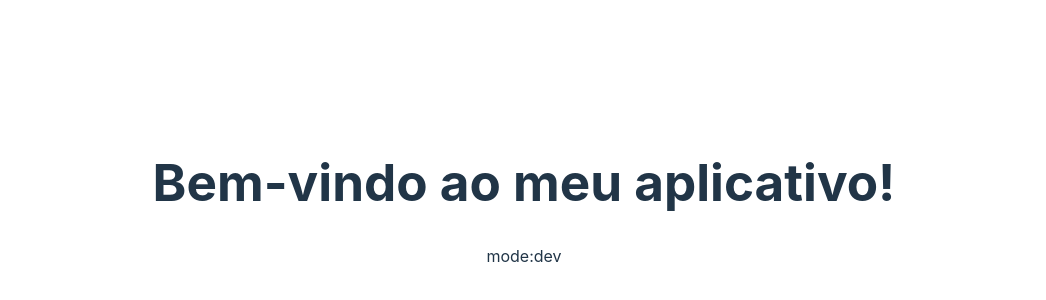
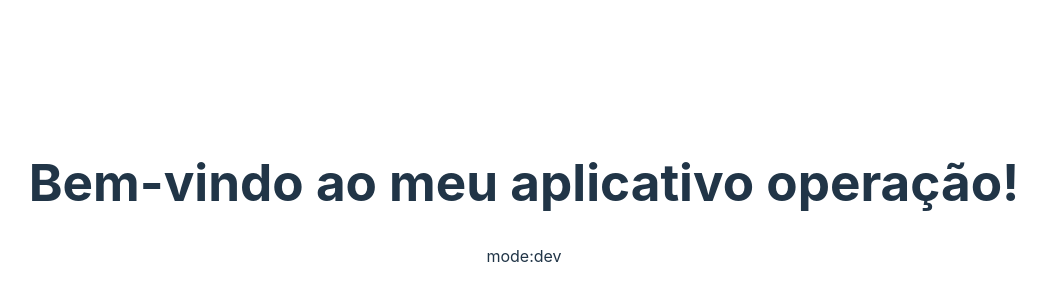
Before and after one commit to reginaabarbara/react_dev, a React (Vite) app: page / in a window 1280 px wide. Shown: the part 198-498 px from the top of the page, without its empty margins (116-1162 px from the left). Built offline with nearby package versions, Linux system fonts and the light colour scheme.

Commit message:
adding operação

```diff
--- a/src/App.jsx
+++ b/src/App.jsx
@@ -11,7 +11,7 @@ const App = () => {
 
   return (
     <div>
-      <h1>Bem-vindo ao meu aplicativo!</h1>
+      <h1>Bem-vindo ao meu aplicativo operação!</h1>
       {/* <p>Ambiente: {env}</p> */}
       <p>mode:{mode}</p>
     </div>
```
